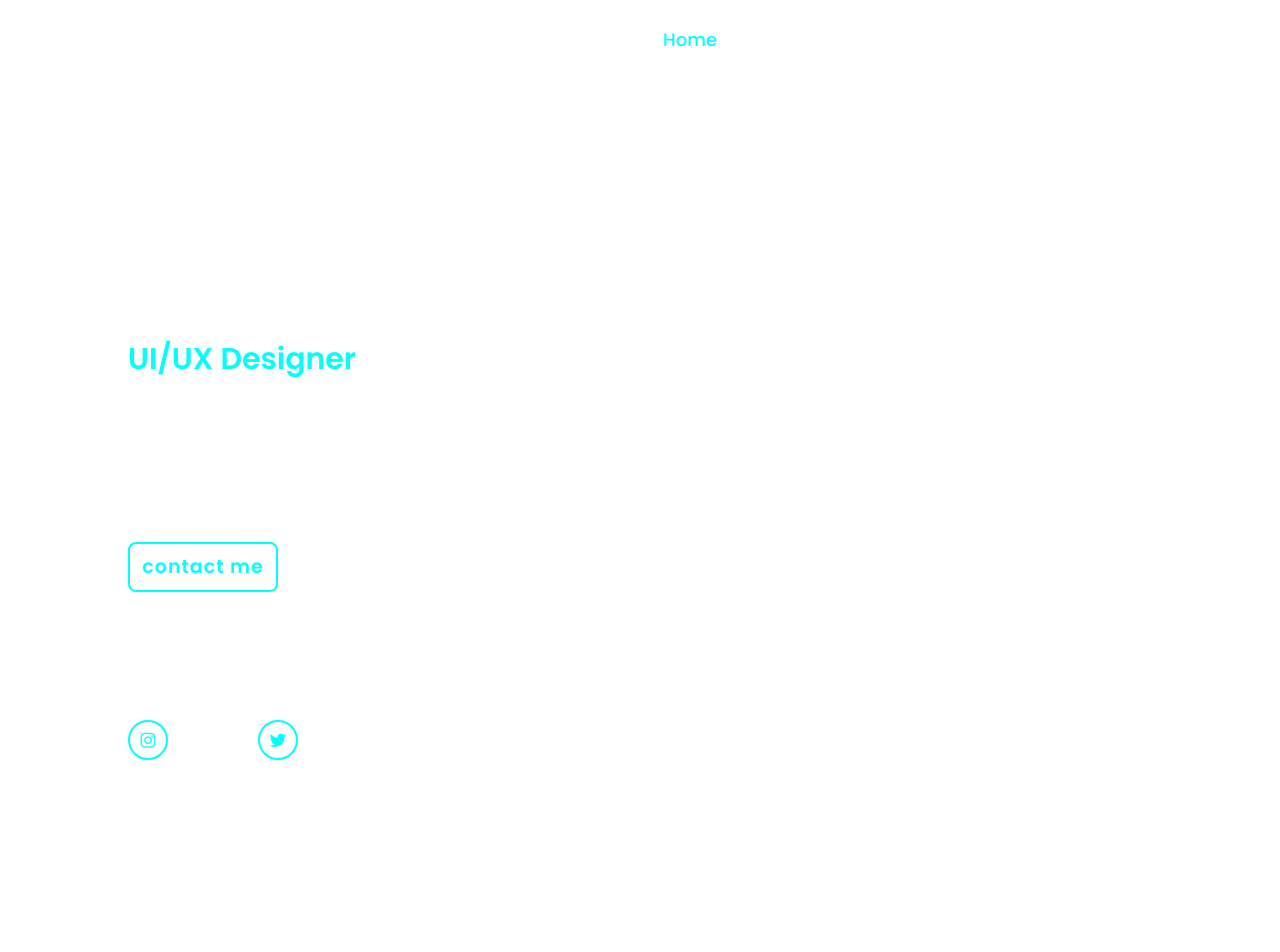
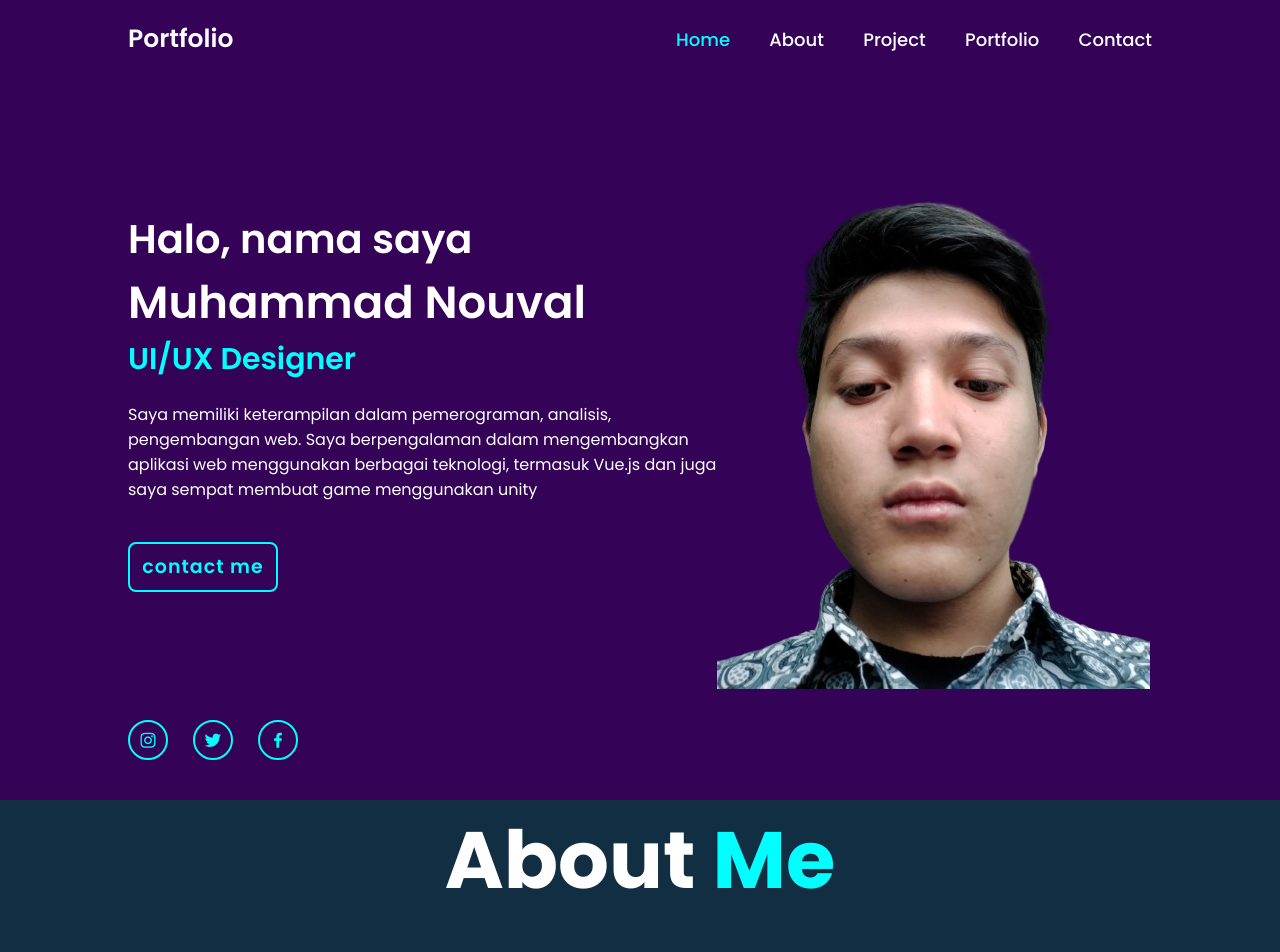
Before and after one commit to Ztimeto/PortFolio, a plain HTML site: page CodeSource/index.html in a window 1280 px wide. Shown: the top 952 px of the page. Before the commit the page ends 800 px from the top, so only its background shows below. Drawn offline with nearby package versions, Linux system fonts and the light colour scheme.

Commit message:
Change 2

```diff
--- a/CodeSource/Css/index.css
+++ b/CodeSource/Css/index.css
@@ -8,6 +8,7 @@
 }
 
 body{
+    background: #340357;
     color: white;
 }
 
@@ -25,11 +26,24 @@ body{
 }
 
 .logo{
+    position: relative;
     font-size: 25px;
     color: white;
     text-decoration: none;
     font-weight: 600;
 
+}
+
+.logo::before{
+    content: "";
+    position: absolute;
+    top: 0;
+    right: 0;
+    width: 100%;
+    height: 100%;
+    background: #340357;
+    animation: showRigth 1s ease forwards;
+    animation-delay: .4s;
 }
 
 .navbar a{
@@ -48,9 +62,9 @@ body{
 
 .home{
     height: 100vh;
-    background: url('Assets/me.png') no-repeat;
-    background-size: cover;
-    background-repeat: center;
+    background: url(Assets/me.png) no-repeat;
+    background-position: right;
+    margin-right: 130px;
     display: flex;
     align-items: center;
     height: 100vh;
@@ -58,36 +72,102 @@ body{
 
 }
 
+
 .home-content{
     max-width: 600px;
 }
 
 .home-content h2{
+    position: relative;
     font-size: 40px;
     font-weight: 600;
 }
 
+.home-content h2::before{
+    content: "";
+    position: absolute;
+    top: 0;
+    right: 0;
+    width: 100%;
+    height: 100%;
+    background: #340357;
+    animation: showRigth 1s ease forwards;
+    animation-delay: 1s;
+}
+
 .home-content h1{
+    position: relative;
     font-size: 45px;
     font-weight: 600;
 }
 
+.home-content h1::before{
+    content: "";
+    position: absolute;
+    top: 0;
+    right: 0;
+    width: 100%;
+    height: 100%;
+    background: #340357;
+    animation: showRigth 1s ease forwards;
+    animation-delay: 1s;
+}
 .home-content h3{
+    position: relative;
     font-size: 30px;
     font-weight: 600;
     color: aqua;
 }
 
+.home-content h3::before{
+    content: "";
+    position: absolute;
+    top: 0;
+    right: 0;
+    width: 100%;
+    height: 100%;
+    background: #340357;
+    animation: showRigth 1s ease forwards;
+    animation-delay: 1.4s;
+}
+
 .home-content p{
+    position: relative;
     font-size: 16px;
     margin: 20px 0 40px;
 }
 
+.home-content p::before{
+    content: "";
+    position: absolute;
+    top: 0;
+    right: 0;
+    width: 100%;
+    height: 100%;
+    background: #340357;
+    animation: showRigth 1s ease forwards;
+    animation-delay: 1.6s;
+}
+
 .home-content .btn-box{
+    position: relative;
     display: flex;
     justify-content: space-between;
     width: 345px;
     height: 50px;
+}
+
+.home-content .btn-box::before{
+    content: "";
+    position: absolute;
+    top: 0;
+    right: 0;
+    width: 100%;
+    height: 100%;
+    background: #340357;
+    animation: showRigth 1s ease forwards;
+    animation-delay: 1.6s;
+    z-index: 2;
 }
 
 .btn-box a{
@@ -138,6 +218,19 @@ body{
     width: 170px;
 }
 
+.home-sci::before{
+    content: "";
+    position: absolute;
+    top: 0;
+    right: 0;
+    width: 100%;
+    height: 100%;
+    background: #340357;
+    animation: showRigth 1s ease forwards;
+    animation-delay: 2s;
+    z-index: 2;
+}
+
 .home-sci a{
     position: relative;
     display: inline-flex;
@@ -175,3 +268,115 @@ body{
 .home-sci a:hover::before{
     width: 100%;
 }
+
+.home-imghover{
+    position: absolute;
+    top: 0;
+    right: 70px;
+    width: 500px;
+    height: 100%;
+    background: transparent;
+    transition: 3s;
+    animation: manipActiveHover .1s forwards;
+    animation-delay: 4s;
+    pointer-events: none;
+}
+
+.home-imghover:hover{
+    background: #340357;
+    opacity: .9;
+}
+
+.home-imghover::after{
+    content: "";
+    position: absolute;
+    top: 0;
+    right: 0;
+    width: 120%;
+    height: 100%;
+    background: #340357;
+    animation: showRigth 1s ease forwards;
+    animation-delay: 3s;
+    z-index: 100;
+}
+
+.about{
+    display: flex;
+    justify-content: center;
+    align-items: center;
+    flex-direction: column;
+    gap: 2rem;
+    background: #112e42;
+    padding-bottom: 6rem;
+}
+
+.heading{
+    font-size: 5rem;
+    margin-bottom: 3rem;
+    text-align: center;
+}
+
+span{
+    color: aqua;
+}
+
+.about-img{
+    position: relative;
+    width: 25rem;
+    height: 25rem;
+    border-radius: 50%;
+    display: flex;
+    justify-content: center;
+    align-items: center;
+}
+
+.about-img img{
+    width: 90%;
+    border-radius: 50%;
+    border: .2rem solid aqua;
+}
+
+.about-img .circle-spin{
+    position: absolute;
+    top: 50%;
+    left: 50%;
+    transform: translate(-50%, -50%) rotate(0);
+    width: 100%;
+    height: 100%;
+    border-radius: 50%;
+    border-top: .2rem solid #081b29;
+    border-bottom: .2rem solid #081b29;
+    border-left: .2rem solid aqua;
+    border-right: .2rem solid aqua;
+}
+
+.about-content{
+    text-align: center;
+}
+
+.about-content h3{
+    font-size: 2.6rem;
+}
+
+.about-content p {
+    font-size: 1.6rem;
+    margin: 2rem 0 3rem;
+}
+
+.btn-box.btns{
+    display: inline-block;
+    width: 15rem;
+}
+
+/* KEYFRAMES ANIMATION */
+@keyframes showRigth{
+    100%{
+        width: 0;
+    }
+}
+
+@keyframes manipActiveHover{
+    100%{
+        pointer-events: auto;
+    }
+}
--- a/CodeSource/index.html
+++ b/CodeSource/index.html
@@ -10,12 +10,12 @@
 <body>
 
     <header class="header">
-        <a href="#" class="logo">Nov.</a>
+        <a href="#" class="logo">Portfolio</a>
 
         <nav class="navbar">
             <a href="#" class="active">Home</a>
-            <a href="#">About</a>
-            <a href="#">Services</a>
+            <a href="#about">About</a>
+            <a href="#project">Project</a>
             <a href="#">Portfolio</a>
             <a href="#">Contact</a>
         </nav>
@@ -26,10 +26,11 @@
             <h2>Halo, nama saya</h2>
             <h1>Muhammad Nouval</h1>
             <h3>UI/UX Designer</h3>
-            <p>Lorem ipsum dolor sit amet, consectetur adipisicing elit.
-                Veritatis a magnam expedita incidunt esse nobis.
-                Omnis ut quis nulla. Magni architecto laborum illo ullam,
-                impedit rem quibusdam porro blanditiis reiciendis.
+            <p>Saya memiliki keterampilan dalam pemerograman,
+                analisis, pengembangan web. Saya berpengalaman
+                dalam mengembangkan aplikasi web menggunakan
+                berbagai teknologi, termasuk Vue.js dan juga saya
+                sempat membuat game menggunakan unity
             </p>
             <div class="btn-box">
                 <a href="#" class="btn">contact me</a>
@@ -38,10 +39,58 @@
         </div>
 
         <div class="home-sci">
-            <a href="#"><i class='bx bxl-instagram'></i></a>
+            <a href="https://www.instagram.com/clufy_2/"><i class='bx bxl-instagram'></i></a>
             <a href="#"><i class='bx bxl-twitter' ></i></a>
+            <a href="#"><i class='bx bxl-facebook'></i></a>
+        </div>
+
+        <span class="home-imghover"></span>
+    </section>
+
+    <!-- about section design -->
+    <section class="about" id="about">
+        <h2 class="heading">About <span>Me</span></h2>
+
+        <div class="about-img">
+            <img src="img/me.png" height="350px" width="450px">
+            <span class="circle-spin"></span>
+        </div>
+
+        <div class="about-content">
+            <h3>UI/UX Designer</h3>
+            <p>Lorem ipsum, dolor
+                sit amet consectetur adipisicing elit.
+                Ea delectus voluptates assumenda consectetur,
+                facere fugiat dignissimos minus ex? Sed pariatur
+                vero et similique ea vel obcaecati earum odio possimus
+                repellendus.
+            </p>
+
+            <div class="btn-box btns">
+                <a href="#" class="btn">Read More</a>
+            </div>
         </div>
     </section>
 
+    <section class="project" id="project">
+        <h2 class="heading">My <span>Project</span></h2>
+        <div class="project-row-1">
+            <div class="project-col-1">
+                <div class="project-img-1"></div>
+                <h3 class="title">e-commerce</h3>
+                <p class="desc">Lorem ipsum dolor sit amet consectetur adipisicing elit.
+            </div>
+        </div>
+        <br><br>
+        <div class="project-row-2">
+            <div class="project-col-2">
+                <div class="project-img-2"></div>
+                <h3 class="title">Uprak</h3>
+                <p class="desc">Lorem ipsum dolor sit amet consectetur adipisicing elit.
+            </div>
+        </div>
+    </section>
+
+    <script src="js/index.js"></script>
 </body>
 </html>
```
Also changed, not shown: CodeSource/Css/Assets/me.png (added), CodeSource/img/me.png (renamed from Assets/me.png), CodeSource/js/index.js (added).
